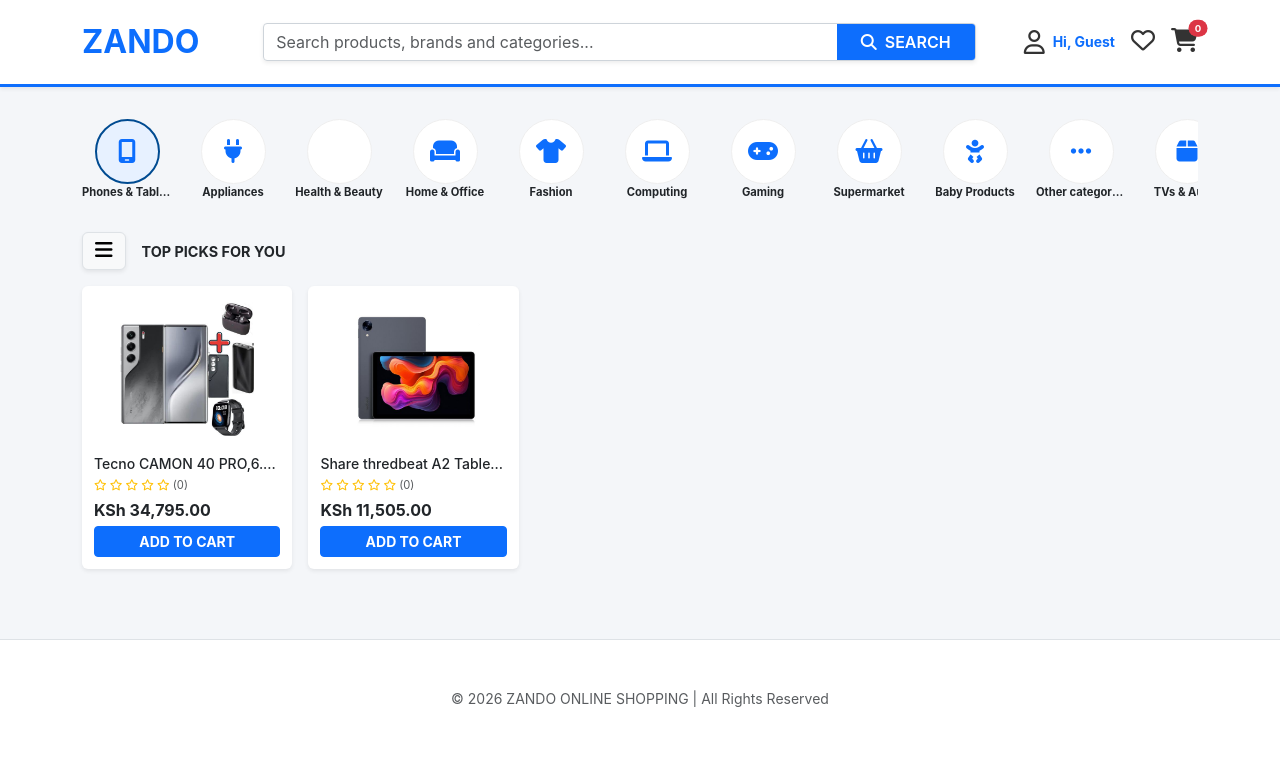
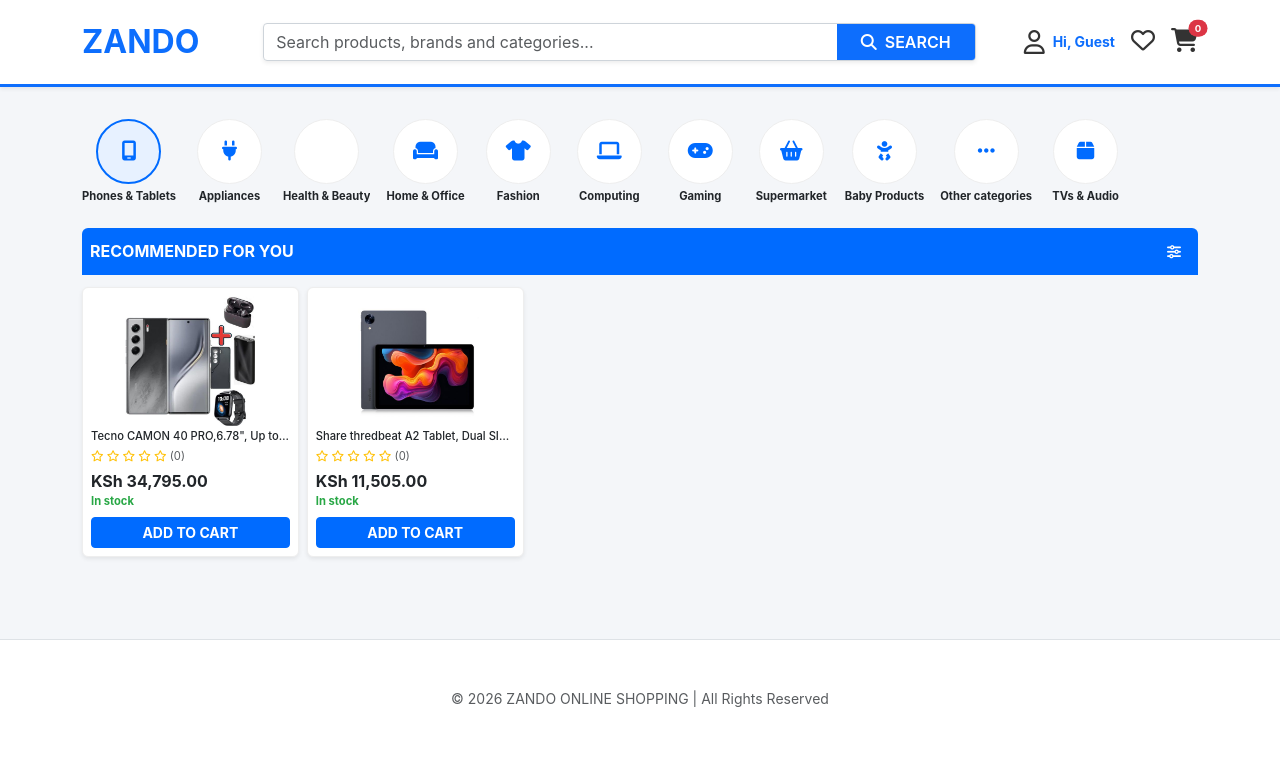
Before and after one commit to Nicholas286/zando, a Django app: page /products/?category=2 in a window 1280 px wide. Shown: the top 772 px of the page. Run offline with Django 5.2, Linux system fonts and the light colour scheme; data comes from the database, SQL or seed files in the repository; data that the repository does not hold is empty; parts of the project's set-up code (start-up, migrations or seed data) failed here and were passed over.

Commit message:
files changed

```diff
--- a/products/templates/index.html
+++ b/products/templates/index.html
@@ -4,74 +4,87 @@
 
 {% block head_extra %}
 <style>
-    /* Flash Sale Red Progress Bar */
+    /* --- BRAND COLORS (ZANDO BLUE) --- */
+    :root {
+        --zando-blue: #006bff;
+        --zando-dark-blue: #004b91;
+    }
+    .btn-primary, .bg-primary { background-color: var(--zando-blue) !important; border-color: var(--zando-blue) !important; }
+    .text-primary { color: var(--zando-blue) !important; }
+    .text-orange { color: #f68b1e !important; }
+    .text-success { color: #28a745 !important; }
+
+    /* --- LAPTOP STYLES (UNCHANGED) --- */
     .flash-progress-bar { height: 6px; background-color: #eee; border-radius: 10px; overflow: hidden; margin-top: 5px; }
     .flash-progress-fill { height: 100%; background-color: #e61601 !important; }
-
-    /* Flash Sale Strip */
     .flash-header { background: #e61601; color: white; padding: 10px 15px; border-radius: 4px 4px 0 0; }
-
-    /* Layout Logic */
     #sidebarMenu { transition: all 0.3s ease; border-right: 1px solid #ddd; }
     .cat-bubble { width: 65px; height: 65px; border-radius: 50%; background: #fff; display: flex; align-items: center; justify-content: center; border: 1px solid #eee; transition: 0.2s; }
-    .active-bubble { border: 2px solid #004b91 !important; background: #e7f1ff; }
-
+    .active-bubble { border: 2px solid var(--zando-blue) !important; background: #e7f1ff; }
     .x-small { font-size: 0.7rem; }
-    .text-orange { color: #f68b1e !important; }
-
-    /* Custom Promo Strip Header */
     .promo-header { color: white; padding: 10px 15px; border-radius: 4px 4px 0 0; }
-
-    .product-card { transition: transform 0.2s; }
+    .product-card { transition: transform 0.2s; border: 1px solid #eee !important; min-height: 100%; }
     .product-card:hover { transform: translateY(-5px); box-shadow: 0 4px 15px rgba(0,0,0,0.1) !important; }
-
-    /* Horizontal Scroller Fix */
     .hide-scrollbar::-webkit-scrollbar { display: none; }
     .hide-scrollbar { -ms-overflow-style: none; scrollbar-width: none; }
+
+    /* --- MOBILE FIXES (NEAT & TIDY LIKE JUMIA) --- */
+    @media (max-width: 768px) {
+        body { font-size: 0.85rem; }
+        .x-small { font-size: 0.65rem !important; }
+        h6, .fw-bold { font-size: 0.75rem !important; }
+        .container, .main-wrapper { overflow-x: hidden !important; width: 100vw !important; }
+        .navbar-nav { flex-direction: row !important; }
+        .dropdown-menu { position: absolute !important; right: 0 !important; left: auto !important; min-width: 220px; }
+        .row-cols-2 > .col { padding: 4px !important; }
+        .product-card img { height: 110px !important; }
+        .product-card .card-body { padding: 6px !important; }
+    }
 </style>
 {% endblock %}
 
 {% block content %}
 
 <!-- 1. CATEGORY BUBBLES -->
-<div class="mb-4">
+<div class="mb-3">
     <div class="scroll-container d-flex overflow-auto py-2 hide-scrollbar">
         {% for cat in categories %}
-        <a href="?category={{ cat.id }}" class="text-decoration-none text-center me-3" style="min-width: 90px;">
+        <a href="?category={{ cat.id }}" class="text-decoration-none text-center me-3" style="min-width: 75px;">
             <div class="cat-bubble mx-auto {% if request.GET.category == cat.id|stringformat:'i' %}active-bubble{% endif %}">
-                <i class="{{ cat.icon_class|default:'fa-solid fa-tag' }} text-primary fs-4"></i>
+                <i class="{{ cat.icon_class|default:'fa-solid fa-tag' }} text-primary fs-5"></i>
             </div>
-            <span class="x-small fw-bold text-dark d-block text-truncate">{{ cat.name }}</span>
+            <span class="x-small fw-bold text-dark d-block text-truncate mt-1">{{ cat.name }}</span>
         </a>
         {% endfor %}
     </div>
 </div>
 
-<!-- 2. HOME SECTIONS (Hide if searching or filtering) -->
+<!-- 2. HOME SECTIONS -->
 {% if not request.GET.q and not request.GET.category %}
 
-    <!-- A. FLASH SALES -->
+    <!-- FLASH SALES SECTION -->
     {% if flash_sales %}
-    <div class="card border-0 shadow-sm mb-4 overflow-hidden">
-        <div class="flash-header d-flex justify-content-between align-items-center">
-            <h6 class="mb-0 fw-bold"><i class="fas fa-bolt me-2"></i> FLASH SALES</h6>
-            <div id="flash-timer-clock" class="small fw-bold" data-endtime="{{ flash_sales.0.flash_sale.end_time|date:'Y-m-d H:i:s' }}">
+    <div class="card border-0 shadow-sm mb-3 overflow-hidden">
+        <div class="flash-header d-flex justify-content-between align-items-center py-2 px-3">
+            <h6 class="mb-0 fw-bold"><i class="fas fa-bolt me-1"></i> FLASH SALES</h6>
+            <div id="flash-timer-clock" class="x-small fw-bold" data-endtime="{{ flash_sales.0.flash_sale.end_time|date:'Y-m-d H:i:s' }}">
                 Ends in: --h --m --s
             </div>
-            <!-- UPDATED: Flash Sale See All -->
-            <a href="{% url 'products:see_all' %}?type=flash" class="text-white small text-decoration-none fw-bold">SEE ALL ></a>
+            <a href="{% url 'products:see_all' %}?type=flash" class="text-white x-small text-decoration-none fw-bold">SEE ALL ></a>
         </div>
         <div class="d-flex overflow-auto bg-white p-2 hide-scrollbar">
             {% for p in flash_sales %}
-            <div class="p-2" style="min-width:150px; max-width:150px;">
+            <div class="p-1" style="min-width:140px; max-width:140px;">
                 <a href="{% url 'products:product_detail' p.id %}" class="text-decoration-none text-dark">
-                    <img src="{{ p.image.url }}" class="img-fluid mb-2" style="height:120px; width:100%; object-fit:contain;">
-                    <div class="text-truncate small">{{ p.name }}</div>
-                    <div class="fw-bold">KSh {{ p.get_current_price|intcomma }}</div>
+                    <img src="{{ p.image.url }}" class="img-fluid mb-1" style="height:100px; width:100%; object-fit:contain;">
+                    <div class="text-truncate x-small mb-1">{{ p.name }}</div>
+                    <div class="fw-bold x-small">KSh {{ p.get_current_price|intcomma }}</div>
+
+                    <!-- Progress Bar & Items in Stock Count -->
                     <div class="flash-progress-bar">
                         <div class="flash-progress-fill" style="width: {{ p.stock }}%;"></div>
                     </div>
-                    <div class="x-small text-muted mt-1">{{ p.stock }} items left</div>
+                    <div class="x-small text-muted mt-1 fw-bold">{{ p.stock }} items left</div>
                 </a>
             </div>
             {% endfor %}
@@ -79,24 +92,20 @@
     </div>
     {% endif %}
 
-    <!-- B. DYNAMIC PROMOTION STRIPS -->
+    <!-- PROMOTION STRIPS -->
     {% for strip in promo_strips %}
-    <div class="card border-0 shadow-sm mb-4 overflow-hidden">
-        <div class="promo-header d-flex justify-content-between align-items-center" style="background-color: {{ strip.bg_color }};">
-            <h6 class="mb-0 fw-bold text-uppercase">{{ strip.title }}</h6>
-            <!-- UPDATED: Dynamic Promo See All (Uses strip.id) -->
-            <a href="{% url 'products:see_all' %}?type=promo&strip_id={{ strip.id }}" class="text-white small text-decoration-none fw-bold">SEE ALL ></a>
+    <div class="card border-0 shadow-sm mb-3 overflow-hidden">
+        <div class="promo-header d-flex justify-content-between align-items-center py-2 px-3" style="background-color: {{ strip.bg_color }};">
+            <h6 class="mb-0 fw-bold text-uppercase x-small">{{ strip.title }}</h6>
+            <a href="{% url 'products:see_all' %}?type=promo&strip_id={{ strip.id }}" class="text-white x-small text-decoration-none fw-bold">SEE ALL ></a>
         </div>
         <div class="d-flex overflow-auto bg-white p-2 hide-scrollbar">
             {% for p in strip.products.all %}
-            <div class="p-2" style="min-width:160px; max-width:160px;">
+            <div class="p-1" style="min-width:130px; max-width:130px;">
                 <a href="{% url 'products:product_detail' p.id %}" class="text-decoration-none text-dark">
-                    <img src="{{ p.image.url }}" class="img-fluid mb-2" style="height:120px; width:100%; object-fit:contain;">
-                    <div class="text-truncate small">{{ p.name }}</div>
-                    <div class="fw-bold">KSh {{ p.get_current_price|intcomma }}</div>
-                    {% if p.get_discount_percentage > 0 %}
-                        <div class="text-muted x-small text-decoration-line-through">KSh {{ p.price|intcomma }}</div>
-                    {% endif %}
+                    <img src="{{ p.image.url }}" class="img-fluid mb-1" style="height:100px; width:100%; object-fit:contain;">
+                    <div class="text-truncate x-small">{{ p.name }}</div>
+                    <div class="fw-bold x-small">KSh {{ p.get_current_price|intcomma }}</div>
                 </a>
             </div>
             {% endfor %}
@@ -104,75 +113,68 @@
     </div>
     {% endfor %}
 
-    <!-- C. RECOMMENDED -->
-    <div class="card border-0 shadow-sm mb-4">
-        <div class="bg-primary text-white p-2 d-flex justify-content-between align-items-center rounded-top" style="background-color: #004b91 !important;">
-            <h6 class="mb-0 fw-bold">RECOMMENDED FOR YOU</h6>
-            <!-- UPDATED: Recommended See All -->
-            <a href="{% url 'products:see_all' %}?type=recommended" class="text-white small text-decoration-none fw-bold">SEE ALL ></a>
-        </div>
-        <div class="d-flex overflow-auto p-2 hide-scrollbar">
-            {% for p in recommended %}
-            <div class="p-2" style="min-width:150px; max-width:150px;">
-                <a href="{% url 'products:product_detail' p.id %}" class="text-decoration-none text-dark">
-                    <img src="{{ p.image.url }}" class="img-fluid mb-2" style="height:120px; width:100%; object-fit:contain;">
-                    <div class="text-truncate small">{{ p.name }}</div>
-                    <div class="fw-bold text-primary">KSh {{ p.get_current_price|intcomma }}</div>
-                </a>
-            </div>
-            {% endfor %}
-        </div>
-    </div>
 {% endif %}
 
 <!-- 3. MAIN PRODUCT GRID -->
 <div class="row">
-    <div class="col-12 mb-3">
-        <div class="d-flex align-items-center">
-            <button class="btn btn-light shadow-sm border me-3" id="sidebarToggle">
-                <i class="fa-solid fa-bars fs-5"></i>
-            </button>
-            <h5 class="fw-bold text-uppercase m-0" style="font-size: 0.9rem;">
-                {% if request.GET.q %}Results for "{{ request.GET.q }}"{% else %}Top Picks For You{% endif %}
-            </h5>
+    <div class="col-12 mb-2">
+        <div class="d-flex align-items-center justify-content-between bg-primary text-white p-2 rounded-top mb-1" style="background-color: var(--zando-blue) !important;">
+            <h6 class="mb-0 fw-bold">RECOMMENDED FOR YOU</h6>
+            <button class="btn btn-sm text-white" id="sidebarToggle"><i class="fa-solid fa-sliders"></i></button>
         </div>
     </div>
 
     <div id="sidebarMenu" class="col-md-3 d-none">
         <div class="card border-0 shadow-sm p-3 sticky-top" style="top: 90px;">
-            <h6 class="fw-bold border-bottom pb-2 mb-3 small">REFINE SEARCH</h6>
+            <h6 class="fw-bold border-bottom pb-2 mb-3 small">FILTER</h6>
             {% include 'includes/filter_form.html' %}
         </div>
     </div>
 
     <div id="productGrid" class="col-md-12">
-        <div class="row row-cols-2 row-cols-md-3 row-cols-lg-4 row-cols-xl-5 g-3">
+        <div class="row row-cols-2 row-cols-md-3 row-cols-lg-4 row-cols-xl-5 g-2">
             {% for product in products %}
             <div class="col">
                 <div class="card h-100 border-0 shadow-sm p-2 product-card">
                     <a href="{% url 'products:product_detail' product.id %}" class="text-center text-decoration-none">
-                        <div style="height: 150px;" class="d-flex align-items-center justify-content-center mb-2">
-                            <img src="{{ product.image.url }}" class="img-fluid p-2" style="max-height: 100%;">
+                        <div style="height: 130px;" class="d-flex align-items-center justify-content-center mb-1">
+                            <img src="{{ product.image.url }}" class="img-fluid" style="max-height: 100%;">
                         </div>
                     </a>
-                    <div class="card-body p-1 d-flex flex-column">
-                        <h6 class="text-truncate small mb-1 text-dark">{{ product.name }}</h6>
+                    <div class="card-body p-0 d-flex flex-column">
+                        <h6 class="text-truncate x-small mb-1 text-dark">{{ product.name }}</h6>
+
+                        <!-- STARS -->
                         <div class="mb-1 x-small text-warning">
                             {% for i in "12345" %}
                                 <i class="fa{% if product.average_rating >= forloop.counter %}s{% else %}r{% endif %} fa-star"></i>
                             {% endfor %}
                             <span class="text-muted">({{ product.review_count }})</span>
                         </div>
-                        <p class="fw-bold mb-1">KSh {{ product.get_current_price|intcomma }}</p>
+
+                        <p class="fw-bold mb-0 text-dark">KSh {{ product.get_current_price|intcomma }}</p>
+
+                        {% if product.get_discount_percentage > 0 %}
+                            <div class="text-muted x-small text-decoration-line-through mb-1">KSh {{ product.price|intcomma }}</div>
+                        {% endif %}
+
+                        <!-- STOCK STATUS -->
+                        {% if product.stock < 10 %}
+                            <div class="x-small fw-bold text-danger mb-2">{{ product.stock }} units left</div>
+                        {% elif product.stock < 30 %}
+                            <div class="x-small fw-bold text-orange mb-2">Few units left</div>
+                        {% else %}
+                            <div class="x-small fw-bold text-success mb-2">In stock</div>
+                        {% endif %}
 
                         <div class="mt-auto">
                             <div id="cart-area-{{ product.id }}">
                                 {% with qty=cart_quantities|get_item:product.id %}
                                     {% if qty %}
-                                        <div class="d-flex align-items-center justify-content-between border rounded bg-light p-1">
-                                            <button type="button" class="btn btn-sm btn-primary js-cart-dec" data-product-id="{{ product.id }}" style="width:30px;">-</button>
-                                            <span class="fw-bold small">{{ qty }}</span>
-                                            <button type="button" class="btn btn-sm btn-primary js-cart-inc" data-product-id="{{ product.id }}" style="width:30px;">+</button>
+                                        <div class="d-flex align-items-center justify-content-between border rounded bg-light">
+                                            <button type="button" class="btn btn-sm btn-primary js-cart-dec" data-product-id="{{ product.id }}" style="width:28px;">-</button>
+                                            <span class="fw-bold x-small">{{ qty }}</span>
+                                            <button type="button" class="btn btn-sm btn-primary js-cart-inc" data-product-id="{{ product.id }}" style="width:28px;">+</button>
                                         </div>
                                     {% else %}
                                         <button type="button" class="btn btn-primary btn-sm w-100 fw-bold js-cart-inc" data-product-id="{{ product.id }}">ADD TO CART</button>
@@ -194,8 +196,11 @@
         const menu = document.getElementById('sidebarMenu');
         const grid = document.getElementById('productGrid');
         menu.classList.toggle('d-none');
-        grid.classList.toggle('col-md-12');
-        grid.classList.toggle('col-md-9');
+        if(!menu.classList.contains('d-none')){
+            grid.classList.replace('col-md-12', 'col-md-9');
+        } else {
+            grid.classList.replace('col-md-9', 'col-md-12');
+        }
     });
 
     // 2. Timer Update
@@ -210,7 +215,7 @@
             const h = Math.floor((distance % (1000 * 60 * 60 * 24)) / (1000 * 60 * 60));
             const m = Math.floor((distance % (1000 * 60 * 60)) / (1000 * 60));
             const s = Math.floor((distance % (1000 * 60)) / 1000);
-            timerClock.innerHTML = `Ends in: ${h.toString().padStart(2, '0')}h ${m.toString().padStart(2, '0')}m ${s.toString().padStart(2, '0')}s`;
+            timerClock.innerHTML = `${h.toString().padStart(2, '0')}h : ${m.toString().padStart(2, '0')}m : ${s.toString().padStart(2, '0')}s`;
         }, 1000);
     }
     updateTimer();
@@ -226,10 +231,10 @@
             document.querySelectorAll('.global-cart-count').forEach(el => el.textContent = data.global_cart_count);
             const container = document.getElementById(`cart-area-${productId}`);
             if (data.quantity > 0) {
-                container.innerHTML = `<div class="d-flex align-items-center justify-content-between border rounded bg-light p-1">
-                    <button type="button" class="btn btn-sm btn-primary js-cart-dec" data-product-id="${productId}" style="width:30px;">-</button>
-                    <span class="fw-bold small">${data.quantity}</span>
-                    <button type="button" class="btn btn-sm btn-primary js-cart-inc" data-product-id="${productId}" style="width:30px;">+</button>
+                container.innerHTML = `<div class="d-flex align-items-center justify-content-between border rounded bg-light">
+                    <button type="button" class="btn btn-sm btn-primary js-cart-dec" data-product-id="${productId}" style="width:28px;">-</button>
+                    <span class="fw-bold x-small">${data.quantity}</span>
+                    <button type="button" class="btn btn-sm btn-primary js-cart-inc" data-product-id="${productId}" style="width:28px;">+</button>
                 </div>`;
             } else {
                 container.innerHTML = `<button type="button" class="btn btn-primary btn-sm w-100 fw-bold js-cart-inc" data-product-id="${productId}">ADD TO CART</button>`;
```
